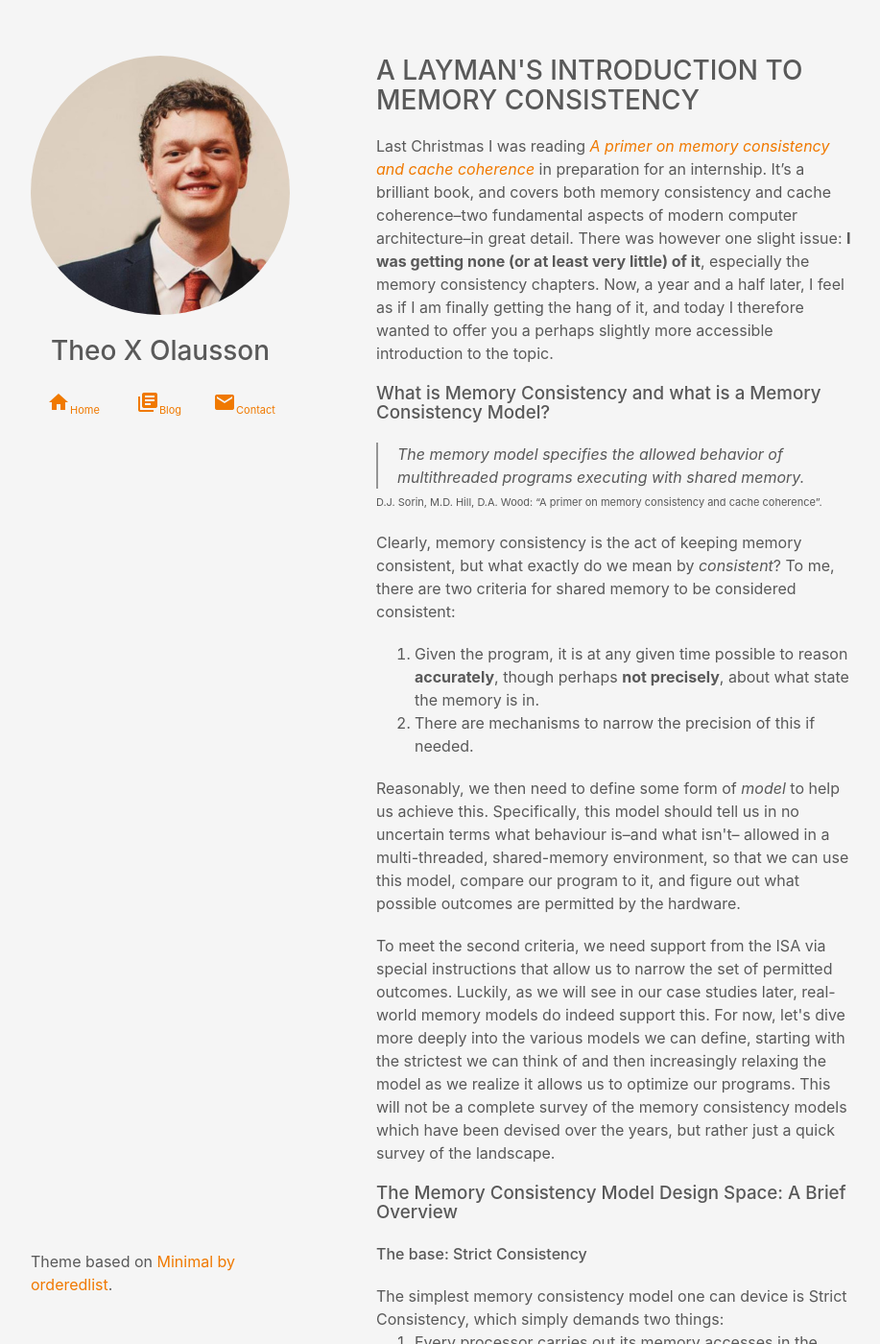
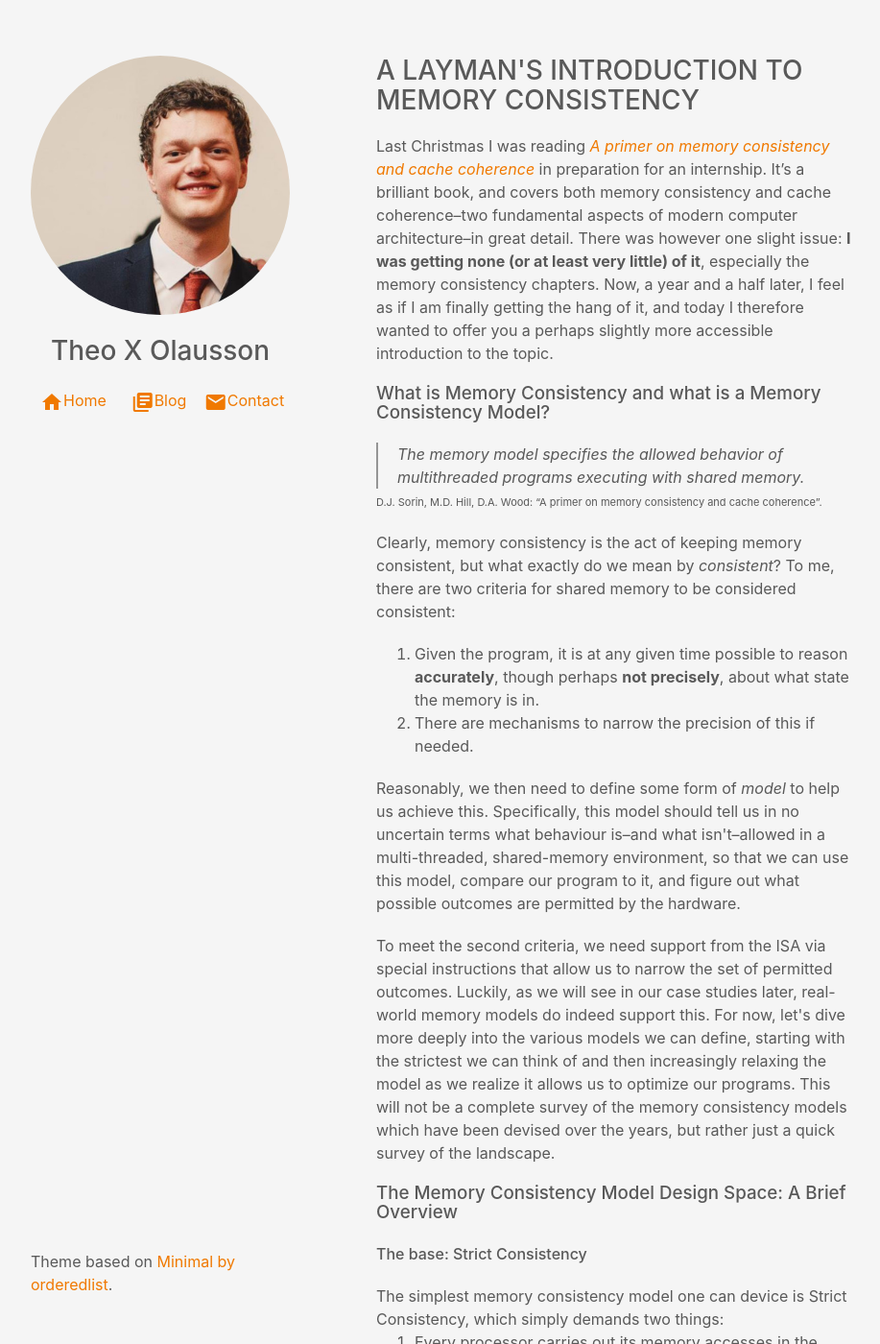
Before and after one commit to theoxo/theoxo.github.io, a Jekyll site: the page built from _posts/2019-07-06-a-laymans-introduction-to-memory-consistency.md, in a window 1280 px wide and 1400 px high. Shown: the whole window at 96% size, without its empty margins (178-1095 px from the left). Built offline with Jekyll 4.4.1, drawn with Linux system fonts in a browser that asks for light colours; some of the changed text lies outside the part shown.

Commit message:
feat: topics on blog posts, aligned icons, style fix

```diff
--- a/_posts/2019-07-06-a-laymans-introduction-to-memory-consistency.md
+++ b/_posts/2019-07-06-a-laymans-introduction-to-memory-consistency.md
@@ -18,13 +19,13 @@
 <br>
 <p>
 Clearly, memory consistency is the act of keeping memory consistent, but
-what exactly do we mean by <i>consistent</i>? To me, there are two criteria for shared memory
+what exactly do we mean by <em>consistent</em>? To me, there are two criteria for shared memory
 to be considered consistent:
 <ol>
   <li> Given the program, it is at any given time possible to reason <b> accurately</b>, though perhaps <b> not precisely</b>, about what state the memory is in. </li>
   <li> There are mechanisms to narrow the precision of this if needed. </li>
 </ol>
-Reasonably, we then need to define some form of <i> model </i> to help us achieve this. Specifically, this model should tell us in no uncertain terms what behaviour is–and what isn't– allowed in a multi-threaded, shared-memory environment,
+Reasonably, we then need to define some form of <em> model </em> to help us achieve this. Specifically, this model should tell us in no uncertain terms what behaviour is–and what isn't–allowed in a multi-threaded, shared-memory environment,
 so that we can use this model, compare our program to it, and figure out what possible outcomes are permitted by the hardware.
 </p>
 <p>
@@ -63,7 +64,7 @@
 Similarly, if a processor wants to write to an address A and then read from an address B, chances are it doesn’t actually need that write to A to finish (i.e. be visible to all processors) before it executes the read from B. This is the motivation for Total Store Order and Processor Consistency, which both permit a processor to re-order its own reads before its own writes.
 </p>
 <p>
-However, sometimes it may indeed be that you must nonetheless wait, just as you might think it to be a good idea to wait for your partner to come home with the can of tomatoes before you put the beans into your chilli. (If you recall our discussion on memory consistency before, this is where the second criteria for consistent memory comes in!) To get this level of control back, we introduce a special instruction–typically called a fence or a barrier– which simply guarantees that any memory access placed before the barrier will have finished before anything after the barrier is executed. (<i>Simple exercise for the reader: how can we use this special instruction to enforce SC behaviour on a TSO system (or indeed any system supporting such instructions)?</i>) Note that just like you would when waiting for that can of tomatoes, the processor might have to sit still for quite some time before moving on from this fence in order to give all the memory accesses time to finish, and thus any such barrier carries performance overhead.
+However, sometimes it may indeed be that you must nonetheless wait, just as you might think it to be a good idea to wait for your partner to come home with the can of tomatoes before you put the beans into your chilli. (If you recall our discussion on memory consistency before, this is where the second criteria for consistent memory comes in!) To get this level of control back, we introduce a special instruction–typically called a fence or a barrier– which simply guarantees that any memory access placed before the barrier will have finished before anything after the barrier is executed. (<em>Simple exercise for the reader: how can we use this special instruction to enforce SC behaviour on a TSO system (or indeed any system supporting such instructions)?</em>) Note that just like you would when waiting for that can of tomatoes, the processor might have to sit still for quite some time before moving on from this fence in order to give all the memory accesses time to finish, and thus any such barrier carries performance overhead.
 </p>
 <p>
 <h4>The extremists: Relaxed consistency models</h4>
--- a/assets/main.css
+++ b/assets/main.css
@@ -38,6 +38,28 @@
 
 a:hover {
   color:#727272;
+}
+
+.computer-architecture {
+  color: #287FC8;
+  padding: 3px;
+  border: 1px solid #287FC8;
+}
+
+.computer-architecture:hover {
+  color: #F0F0F0;
+  background-color: #287FC8;
+}
+
+.tutorial {
+  color: #183F83;
+  padding: 3px;
+  border: 1px solid #183F83;
+}
+
+.tutorial:hover {
+  color: #F0F0F0;
+  background-color: #183F83;
 }
 
 .wrapper {
@@ -122,9 +144,10 @@
 
 header ul a {
   line-height:1;
-  font-size:11px;
+  font-size:16px;
   display:block;
   text-align:center;
+  vertical-align: middle;
   padding-top:6px;
   height:34px;
 }
@@ -148,6 +171,10 @@
   font-size:14px;
   display:block;
   color:#222;
+}
+
+i {
+  vertical-align: middle;
 }
 
 section {
```
Also changed, not shown: other parts of _posts/2019-07-06-a-laymans-introduction-to-memory-consistency.md (+3 -2 lines), blog.md (+2 -1 lines), assets/me.png.
